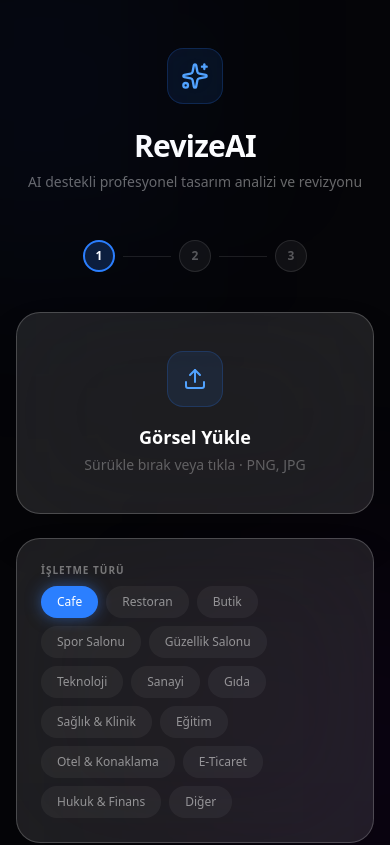
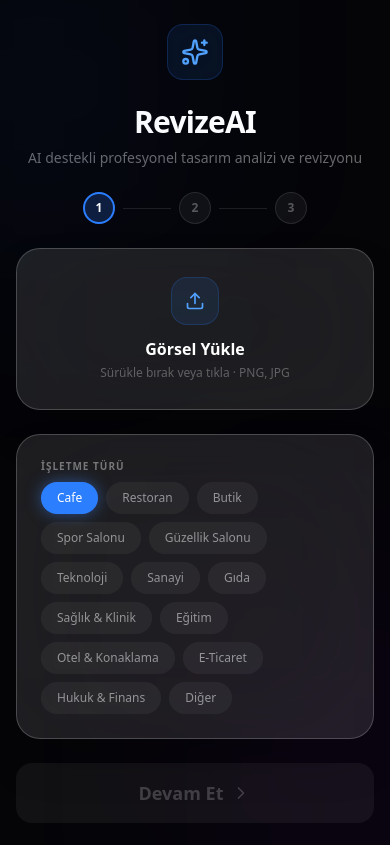
Before and after one commit to aaydogaan/tasarim-analiz, a React (Vite) app: page / in a window 390 px wide. Shown: the top 845 px of the page. Built offline with nearby package versions, Linux system fonts and the light colour scheme.

Commit message:
Fix layout to be single screen without scroll

```diff
--- a/src/App.tsx
+++ b/src/App.tsx
@@ -261,14 +261,14 @@ export default function App() {
   };
 
   return (
-    <div className="min-h-screen bg-[#050508] text-white selection:bg-blue-500/30 font-sans">
+    <div className="min-h-screen bg-[#050508] text-white selection:bg-blue-500/30 font-sans flex flex-col justify-between overflow-x-hidden">
       {/* Background Orbs */}
       <div className="fixed top-[-10%] left-[-10%] w-[40%] h-[40%] bg-blue-600/10 blur-[120px] rounded-full pointer-events-none" />
       <div className="fixed bottom-[-10%] right-[-10%] w-[40%] h-[40%] bg-purple-600/10 blur-[120px] rounded-full pointer-events-none" />
 
-      <div className={`max-w-screen-xl mx-auto px-4 py-12 transition-all duration-500 ${adim === 3 ? 'max-w-6xl' : 'max-w-lg'}`}>
+      <main className={`flex-1 flex flex-col justify-center w-full max-w-screen-xl mx-auto px-4 py-6 md:py-8 transition-all duration-500 ${adim === 3 ? 'max-w-6xl' : 'max-w-lg'}`}>
         {/* Header */}
-        <header className="text-center mb-12">
+        <header className="text-center mb-6 md:mb-8">
           <motion.div
             initial={{ scale: 0.8, opacity: 0 }}
             animate={{ scale: 1, opacity: 1 }}
@@ -282,7 +282,7 @@ export default function App() {
 
         {/* Stepper */}
         {adim < 3 && (
-          <div className="flex items-center justify-center mb-10">
+          <div className="flex items-center justify-center mb-6 md:mb-8">
             <StepIndicator n={1} active={adim === 1} done={adim > 1} />
             <div className={`w-12 h-[1px] mx-2 ${adim > 1 ? "bg-blue-500" : "bg-white/10"}`} />
             <StepIndicator n={2} active={adim === 2} done={adim > 2} />
@@ -306,17 +306,17 @@ export default function App() {
                   onClick={() => fileRef.current?.click()}
                   onDrop={e => { e.preventDefault(); handleDosya(e.dataTransfer.files[0]); }}
                   onDragOver={e => e.preventDefault()}
-                  className={`cursor-pointer min-h-[200px] flex flex-col items-center justify-center p-8 transition-all duration-300 ${gorsel ? 'p-0' : 'hover:bg-white/5'}`}
+                  className={`cursor-pointer flex flex-col items-center justify-center p-6 md:p-8 transition-all duration-300 ${gorsel ? 'p-0 md:p-0' : 'hover:bg-white/5 min-h-[160px] md:min-h-[200px]'}`}
                 >
                   {gorsel ? (
-                    <img src={gorsel} alt="Tasarım" className="w-full max-h-[400px] object-contain block" />
+                    <img src={gorsel} alt="Tasarım" className="w-full max-h-[25vh] md:max-h-[30vh] object-contain block" />
                   ) : (
                     <>
-                      <div className="w-14 h-14 rounded-2xl bg-blue-500/10 border border-blue-500/20 flex items-center justify-center text-blue-400 mb-4 group-hover:scale-110 transition-transform">
-                        <Upload className="w-6 h-6" />
+                      <div className="w-12 h-12 md:w-14 md:h-14 rounded-2xl bg-blue-500/10 border border-blue-500/20 flex items-center justify-center text-blue-400 mb-3 md:mb-4 group-hover:scale-110 transition-transform">
+                        <Upload className="w-5 h-5 md:w-6 md:h-6" />
                       </div>
-                      <p className="text-white font-semibold text-lg">Görsel Yükle</p>
-                      <p className="text-white/30 text-sm mt-1">Sürükle bırak veya tıkla · PNG, JPG</p>
+                      <p className="text-white font-semibold text-base md:text-lg">Görsel Yükle</p>
+                      <p className="text-white/30 text-xs md:text-sm mt-1">Sürükle bırak veya tıkla · PNG, JPG</p>
                     </>
                   )}
                 </div>
@@ -589,7 +589,7 @@ export default function App() {
             </motion.div>
           )}
         </AnimatePresence>
-      </div>
+      </main>
 
       {/* Image Modal */}
       <AnimatePresence>
@@ -626,7 +626,7 @@ export default function App() {
       </AnimatePresence>
 
       {/* Footer */}
-      <footer className="text-center py-8 mt-8 border-t border-white/[0.04]">
+      <footer className="text-center py-4 md:py-6 border-t border-white/[0.04] mt-auto">
         <p className="text-white/20 text-[11px] tracking-wider">
           Designed & Developed by{" "}
           <a
```
